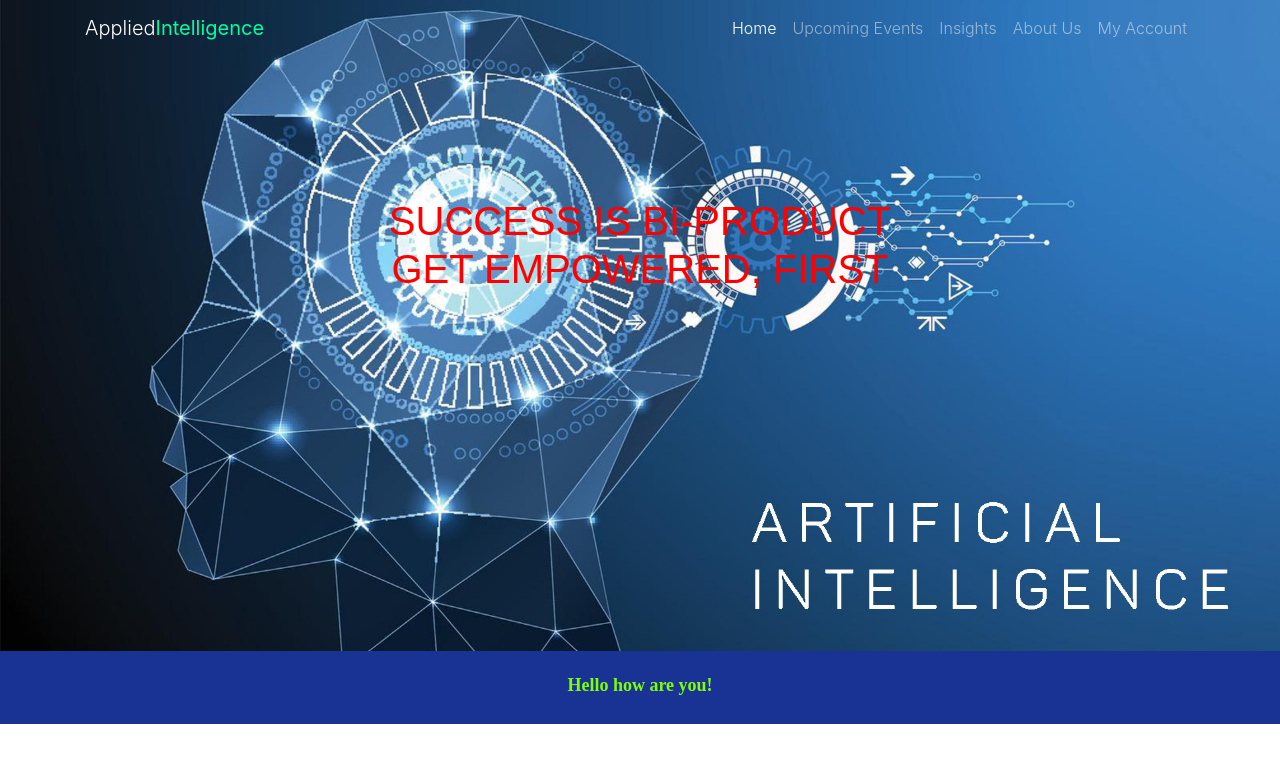
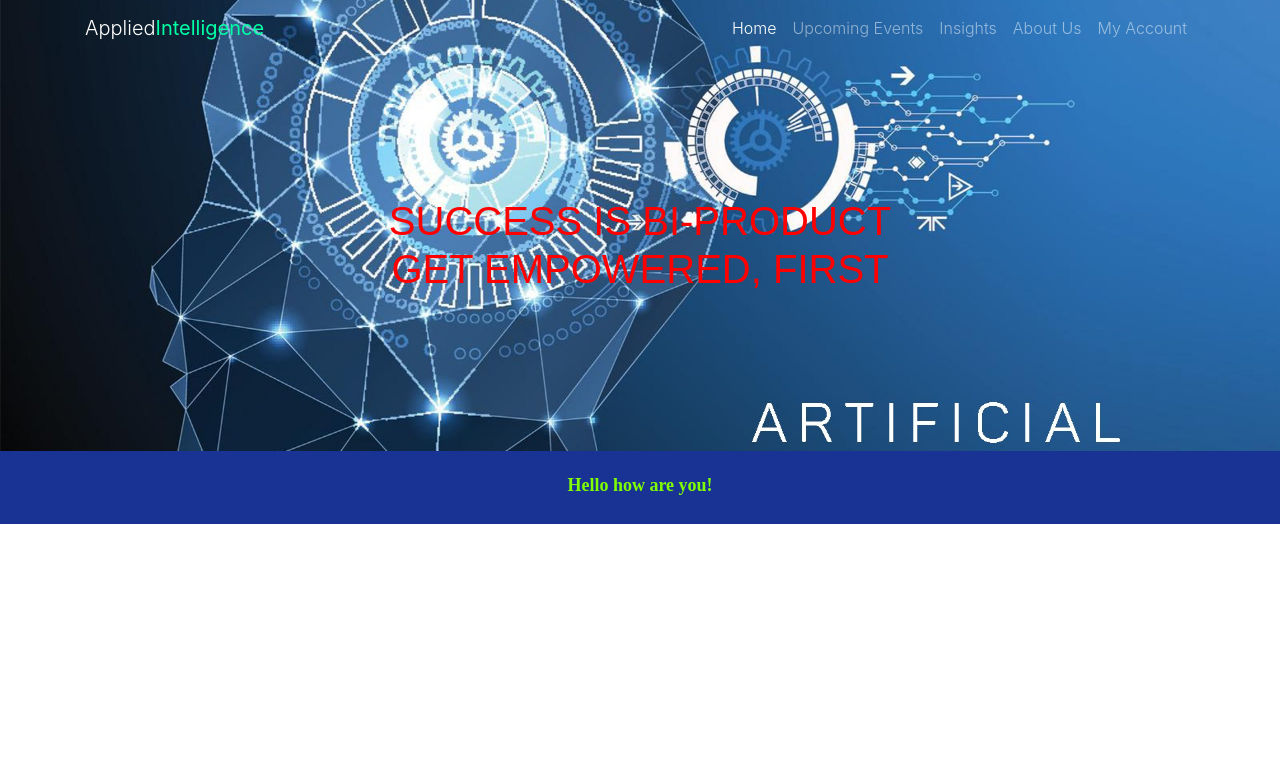
Before and after one commit to Nilesh0704/AppliedIntelligence, an Angular app: page / in a window 1280 px wide. Shown: the top 762 px of the page. Built offline with nearby package versions, Linux system fonts and the light colour scheme; what angular-bootstrap-md would draw is missing.

Commit message:
Change height to 451.

```diff
--- a/src/app/Components/home/home.component.css
+++ b/src/app/Components/home/home.component.css
@@ -2,7 +2,7 @@
     background: url('/../assets/Images/ai.jpg')no-repeat center center;
     background-size: cover;
     width: 100%;
-    height: 651px;
+    height: 451px;
 
 }
 .text-center{
```
